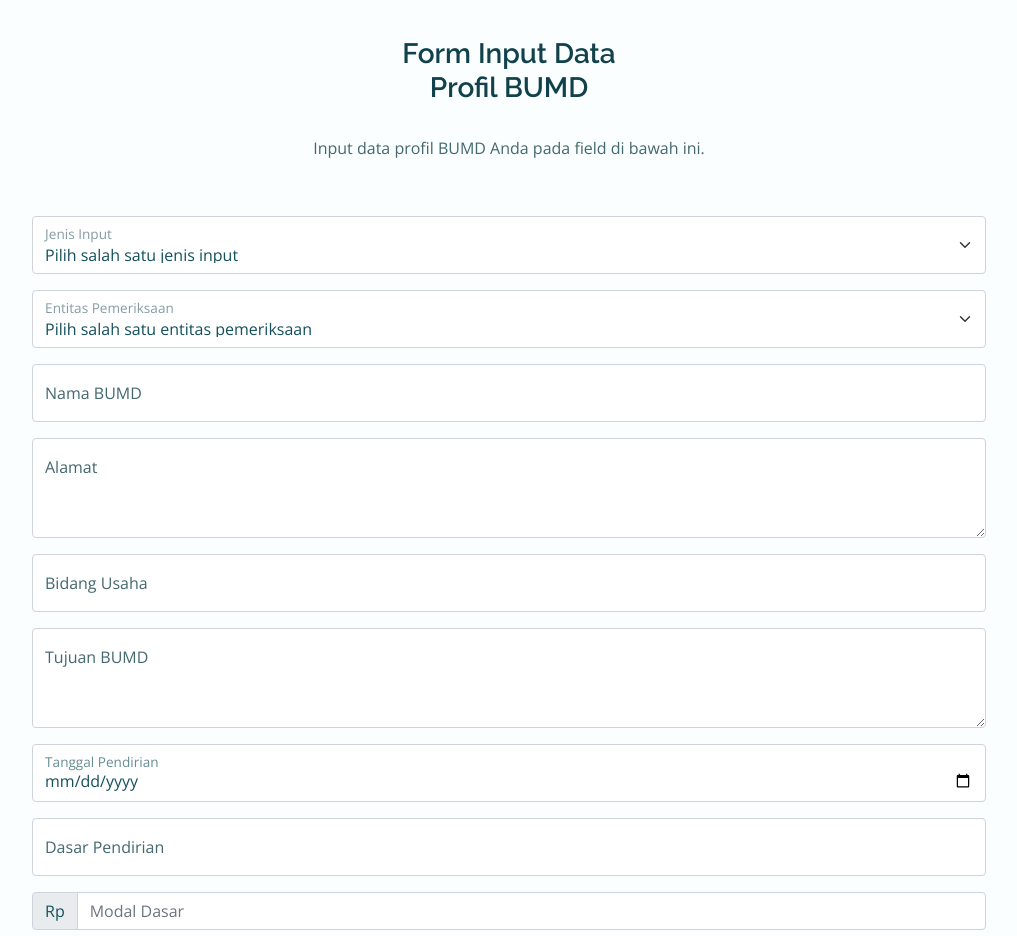
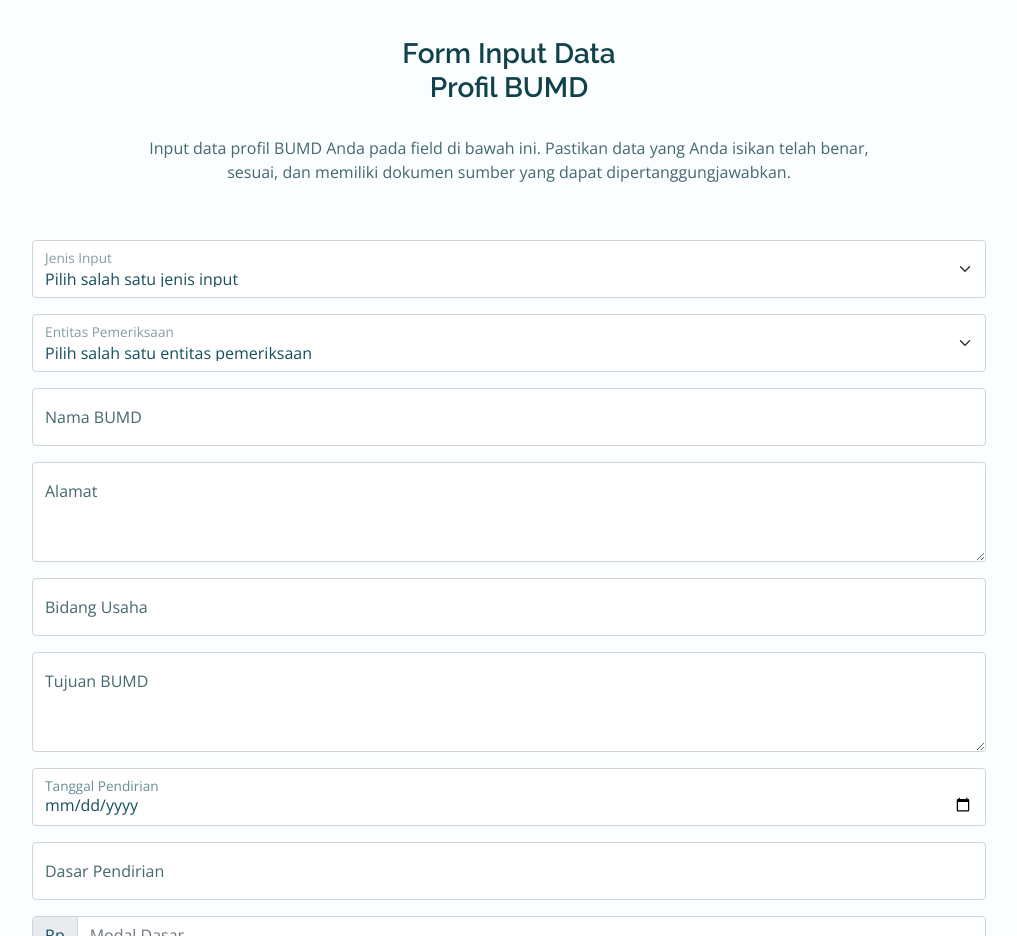
Before and after one commit to profilbumd/profilbumd.github.io, a plain HTML site: page index.html in a window 1280 px wide. Shown: the part 2340-3276 px from the top of the page, without its empty margins (131-1148 px from the left). Drawn offline with nearby package versions, Linux system fonts and the light colour scheme.

Commit message:
Update index.html
penjelasan

```diff
--- a/index.html
+++ b/index.html
@@ -190,7 +190,7 @@
           Profil BUMD</h2>
 
         <div class="video__containerbox containerbox">
-          <p class="video__description">Input data profil BUMD Anda pada field di bawah ini.</p>
+          <p class="video__description">Input data profil BUMD Anda pada field di bawah ini. Pastikan data yang Anda isikan telah benar, sesuai, dan memiliki dokumen sumber yang dapat dipertanggungjawabkan.</p>
         </div>
 
         <div class="row justify-content-center">
```
